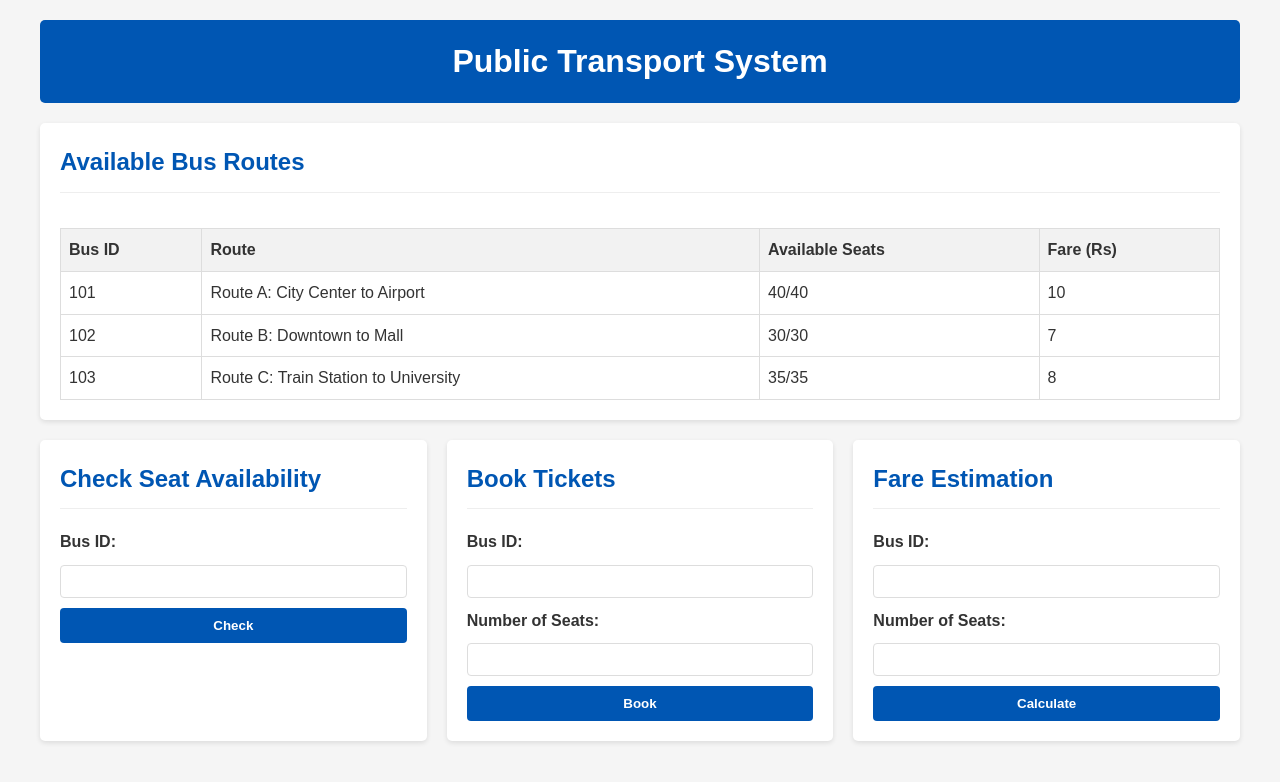
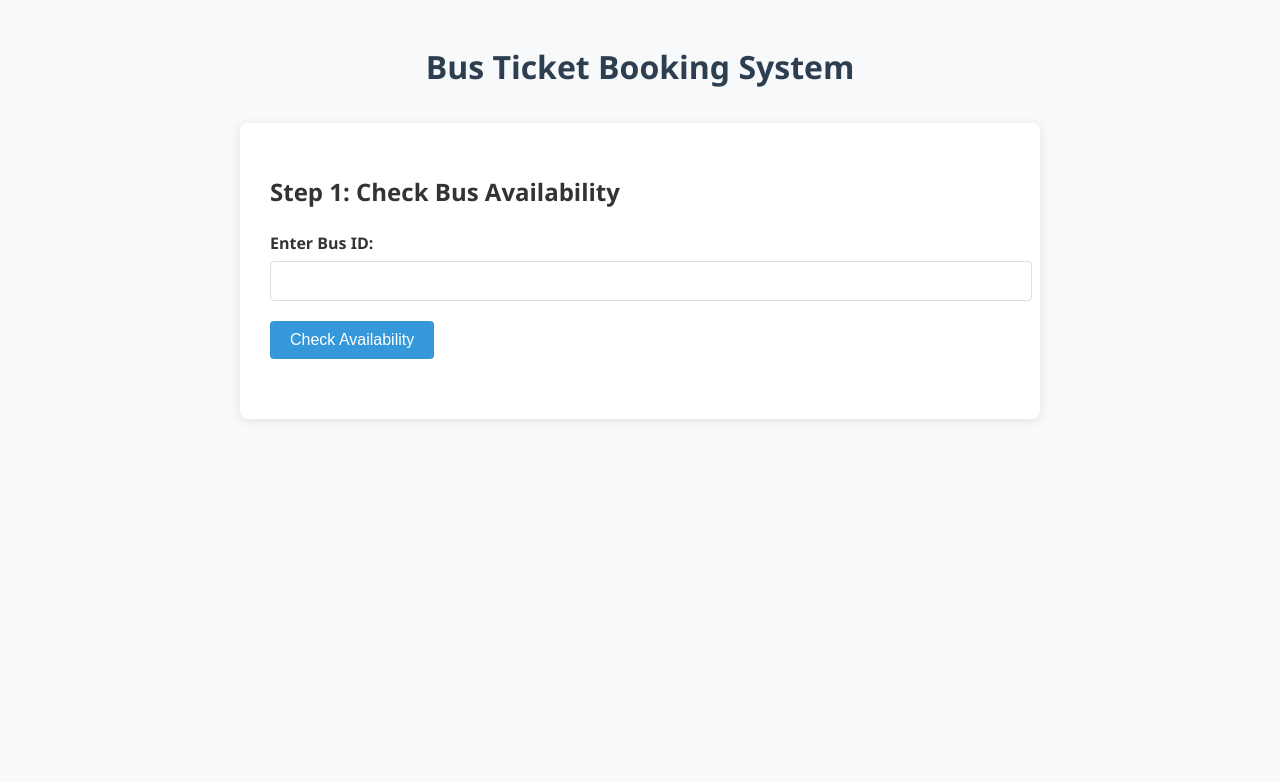
Before and after one commit to AkibDa/Transport, a Flask app: page / in a window 1280 px wide. Shown: the top 782 px of the page. Run offline with Flask 3, Linux system fonts and the light colour scheme.

Commit message:
third version of the app

```diff
--- a/main.py
+++ b/main.py
@@ -30,25 +30,10 @@ class TransportSystem:
             Bus(103, "Route C: Train Station to University", 35, 8),
         ]
 
-    def view_routes(self):
-        return self.buses
-
-    def check_seat_availability(self, bus_id):
+    def get_bus(self, bus_id):
         for bus in self.buses:
             if bus.bus_id == bus_id:
-                return bus.check_availability()
-        return None
-
-    def book_ticket(self, bus_id, num_seats):
-        for bus in self.buses:
-            if bus.bus_id == bus_id:
-                return bus.book_tickets(num_seats)
-        return None
-
-    def get_fare_estimate(self, bus_id, num_seats):
-        for bus in self.buses:
-            if bus.bus_id == bus_id:
-                return bus.get_fare(num_seats)
+                return bus
         return None
 
 system = TransportSystem()
@@ -57,40 +42,59 @@ system = TransportSystem()
 def index():
     return render_template('index.html')
 
-# API endpoints for AJAX calls
-@app.route('/api/routes')
-def get_routes():
-    buses = system.view_routes()
-    return jsonify([{
+# API endpoints
+@app.route('/api/check_bus', methods=['POST'])
+def check_bus():
+    bus_id = int(request.json.get('bus_id'))
+    bus = system.get_bus(bus_id)
+    if not bus:
+        return jsonify({'error': 'Invalid Bus ID'}), 404
+
+    return jsonify({
         'bus_id': bus.bus_id,
         'route': bus.route,
         'available_seats': bus.available_seats,
-        'total_seats': bus.total_seats,
-        'fare': bus.fare
-    } for bus in buses])
-
-@app.route('/api/check_availability', methods=['POST'])
-def check_availability():
-    data = request.get_json()
-    bus_id = int(data['bus_id'])
-    seats = system.check_seat_availability(bus_id)
-    return jsonify({'available_seats': seats})
+        'fare_per_seat': bus.fare
+    })
 
 @app.route('/api/book', methods=['POST'])
 def book():
-    data = request.get_json()
-    bus_id = int(data['bus_id'])
-    num_seats = int(data['num_seats'])
-    success = system.book_ticket(bus_id, num_seats)
-    return jsonify({'success': success})
+    bus_id = int(request.json.get('bus_id'))
+    num_seats = int(request.json.get('num_seats'))
 
-@app.route('/api/fare', methods=['POST'])
-def fare():
-    data = request.get_json()
-    bus_id = int(data['bus_id'])
-    num_seats = int(data['num_seats'])
-    fare = system.get_fare_estimate(bus_id, num_seats)
-    return jsonify({'fare': fare})
+    bus = system.get_bus(bus_id)
+    if not bus:
+        return jsonify({'error': 'Invalid Bus ID'}), 404
+
+    if num_seats > bus.available_seats:
+        return jsonify({'error': 'Not enough seats available'}), 400
+
+    # Calculate fare before booking to show user
+    fare = bus.get_fare(num_seats)
+
+    # Only book if user confirms (we'll handle this in frontend)
+    return jsonify({
+        'fare': fare,
+        'available_seats': bus.available_seats
+    })
+
+@app.route('/api/confirm_booking', methods=['POST'])
+def confirm_booking():
+    bus_id = int(request.json.get('bus_id'))
+    num_seats = int(request.json.get('num_seats'))
+
+    bus = system.get_bus(bus_id)
+    if not bus:
+        return jsonify({'error': 'Invalid Bus ID'}), 404
+
+    success = bus.book_tickets(num_seats)
+    if not success:
+        return jsonify({'error': 'Booking failed'}), 400
+
+    return jsonify({
+        'message': f'Successfully booked {num_seats} seat(s)',
+        'new_availability': bus.available_seats
+    })
 
 if __name__ == '__main__':
     app.run(debug=True)
--- a/static/script.js
+++ b/static/script.js
@@ -1,89 +1,60 @@
 document.addEventListener('DOMContentLoaded', function() {
-  // Load routes when page loads
-  loadRoutes();
+  // Current booking state
+  let currentBus = null;
 
-  // Set up form event listeners
-  document.getElementById('availability-form').addEventListener('submit', checkAvailability);
-  document.getElementById('book-form').addEventListener('submit', bookTickets);
-  document.getElementById('fare-form').addEventListener('submit', calculateFare);
-});
+  // Step 1: Check Bus Availability
+  document.getElementById('check-bus-form').addEventListener('submit', function(e) {
+      e.preventDefault();
+      const busId = document.getElementById('bus-id').value;
 
-function loadRoutes() {
-  fetch('/api/routes')
-      .then(response => response.json())
-      .then(data => {
-          const container = document.getElementById('routes-container');
-
-          if (data.length === 0) {
-              container.innerHTML = '<p>No routes available</p>';
-              return;
-          }
-
-          let html = `
-              <table>
-                  <thead>
-                      <tr>
-                          <th>Bus ID</th>
-                          <th>Route</th>
-                          <th>Available Seats</th>
-                          <th>Fare (Rs)</th>
-                      </tr>
-                  </thead>
-                  <tbody>
-          `;
-
-          data.forEach(bus => {
-              html += `
-                  <tr>
-                      <td>${bus.bus_id}</td>
-                      <td>${bus.route}</td>
-                      <td>${bus.available_seats}/${bus.total_seats}</td>
-                      <td>${bus.fare}</td>
-                  </tr>
-              `;
-          });
-
-          html += `</tbody></table>`;
-          container.innerHTML = html;
-      })
-      .catch(error => {
-          console.error('Error loading routes:', error);
-          document.getElementById('routes-container').innerHTML =
-              '<p class="error">Error loading routes. Please try again.</p>';
-      });
-}
-
-function checkAvailability(e) {
-  e.preventDefault();
-  const busId = document.getElementById('avail-bus-id').value;
-  const resultDiv = document.getElementById('availability-result');
-
-  fetch('/api/check_availability', {
+      fetch('/api/check_bus', {
           method: 'POST',
           headers: {
               'Content-Type': 'application/json',
           },
           body: JSON.stringify({ bus_id: busId })
       })
-  .then(response => response.json())
+      .then(response => {
+          if (!response.ok) {
+              return response.json().then(err => { throw err; });
+          }
+          return response.json();
+      })
       .then(data => {
-      if (data.available_seats === null) {
-          resultDiv.innerHTML = `<p class="error">Invalid Bus ID</p>`;
-      } else {
-          resultDiv.innerHTML = `<p class="success">Available seats: ${data.available_seats}</p>`;
-      }
+          currentBus = data;
+          document.getElementById('bus-route').textContent = data.route;
+          document.getElementById('bus-seats').textContent = data.available_seats;
+          document.getElementById('bus-fare').textContent = data.fare_per_seat;
+          document.getElementById('bus-info').classList.remove('hidden');
+
+          // Clear any previous error
+          const errorDiv = document.querySelector('#step1 .error-message');
+          if (errorDiv) errorDiv.remove();
       })
       .catch(error => {
-      console.error('Error:', error);
-      resultDiv.innerHTML = `<p class="error">Error checking availability</p>`;
+          const errorDiv = document.createElement('div');
+          errorDiv.className = 'error-message';
+          errorDiv.textContent = error.error || 'Error checking bus availability';
+          document.getElementById('check-bus-form').appendChild(errorDiv);
       });
+  });
+
+  // Proceed to booking step
+  document.getElementById('proceed-to-booking').addEventListener('click', function() {
+      document.getElementById('step1').classList.add('hidden');
+      document.getElementById('step2').classList.remove('hidden');
+      document.getElementById('num-seats').focus();
+  });
+
+  // Step 2: Calculate Fare and Book
+  document.getElementById('booking-form').addEventListener('submit', function(e) {
+      e.preventDefault();
+      const numSeats = document.getElementById('num-seats').value;
+
+      if (!currentBus) {
+          showError('No bus selected');
+          return;
       }
-
-function bookTickets(e) {
-  e.preventDefault();
-  const busId = document.getElementById('book-bus-id').value;
-  const numSeats = document.getElementById('num-seats').value;
-  const resultDiv = document.getElementById('book-result');
 
       fetch('/api/book', {
           method: 'POST',
@@ -91,64 +62,89 @@ function bookTickets(e) {
               'Content-Type': 'application/json',
           },
           body: JSON.stringify({
-          bus_id: busId,
+              bus_id: currentBus.bus_id,
               num_seats: numSeats
           })
       })
-  .then(response => response.json())
+      .then(response => {
+          if (!response.ok) {
+              return response.json().then(err => { throw err; });
+          }
+          return response.json();
+      })
       .then(data => {
-      if (data.success) {
-          resultDiv.innerHTML = `
-              <p class="success">
-                  ${numSeats} seat(s) booked successfully!
-              </p>
-          `;
-          // Refresh routes to show updated availability
-          loadRoutes();
-      } else {
-          resultDiv.innerHTML = `
-              <p class="error">
-                  Booking failed. Not enough seats or invalid Bus ID.
-              </p>
-          `;
-      }
+          document.getElementById('total-fare').textContent = data.fare;
+          document.getElementById('fare-display').classList.remove('hidden');
+          document.getElementById('confirm-booking').classList.remove('hidden');
+
+          // Clear any previous error
+          const errorDiv = document.querySelector('#step2 .error-message');
+          if (errorDiv) errorDiv.remove();
       })
       .catch(error => {
-      console.error('Error:', error);
-      resultDiv.innerHTML = `<p class="error">Error processing booking</p>`;
+          showError(error.error || 'Error calculating fare');
       });
-}
+  });
 
-function calculateFare(e) {
-  e.preventDefault();
-  const busId = document.getElementById('fare-bus-id').value;
-  const numSeats = document.getElementById('fare-num-seats').value;
-  const resultDiv = document.getElementById('fare-result');
+  // Confirm booking
+  document.getElementById('confirm-booking').addEventListener('click', function() {
+      const numSeats = document.getElementById('num-seats').value;
 
-  fetch('/api/fare', {
+      fetch('/api/confirm_booking', {
           method: 'POST',
           headers: {
               'Content-Type': 'application/json',
           },
           body: JSON.stringify({
-          bus_id: busId,
+              bus_id: currentBus.bus_id,
               num_seats: numSeats
           })
       })
-  .then(response => response.json())
+      .then(response => {
+          if (!response.ok) {
+              return response.json().then(err => { throw err; });
+          }
+          return response.json();
+      })
       .then(data => {
-      if (data.fare === null) {
-          resultDiv.innerHTML = `<p class="error">Invalid Bus ID</p>`;
-      } else {
-          resultDiv.innerHTML = `
-              <p class="success">
-                  Estimated fare for ${numSeats} seat(s): Rs${data.fare}
-              </p>
+          // Show confirmation
+          document.getElementById('step2').classList.add('hidden');
+          document.getElementById('step3').classList.remove('hidden');
+          document.getElementById('confirmation-message').innerHTML = `
+              <p><strong>Booking confirmed!</strong></p>
+              <p>Bus ID: ${currentBus.bus_id}</p>
+              <p>Route: ${currentBus.route}</p>
+              <p>Seats booked: ${numSeats}</p>
+              <p>Total fare: Rs${document.getElementById('total-fare').textContent}</p>
+              <p>Remaining seats: ${data.new_availability}</p>
           `;
-      }
       })
       .catch(error => {
-      console.error('Error:', error);
-      resultDiv.innerHTML = `<p class="error">Error calculating fare</p>`;
+          showError(error.error || 'Error confirming booking');
       });
+  });
+
+  // Start new booking
+  document.getElementById('new-booking').addEventListener('click', function() {
+      // Reset everything
+      currentBus = null;
+      document.getElementById('check-bus-form').reset();
+      document.getElementById('booking-form').reset();
+      document.getElementById('bus-info').classList.add('hidden');
+      document.getElementById('fare-display').classList.add('hidden');
+      document.getElementById('confirm-booking').classList.add('hidden');
+      document.getElementById('step3').classList.add('hidden');
+      document.getElementById('step1').classList.remove('hidden');
+  });
+
+  function showError(message) {
+      // Remove any existing error messages
+      const existingError = document.querySelector('.error-message');
+      if (existingError) existingError.remove();
+
+      const errorDiv = document.createElement('div');
+      errorDiv.className = 'error-message';
+      errorDiv.textContent = message;
+      document.getElementById('booking-form').appendChild(errorDiv);
   }
+});
--- a/static/style.css
+++ b/static/style.css
@@ -1,119 +1,117 @@
 body {
-  font-family: Arial, sans-serif;
+  font-family: 'Segoe UI', Tahoma, Geneva, Verdana, sans-serif;
   line-height: 1.6;
   margin: 0;
   padding: 0;
   color: #333;
-  background-color: #f5f5f5;
+  background-color: #f8f9fa;
 }
 
 .container {
-  max-width: 1200px;
+  max-width: 800px;
   margin: 0 auto;
   padding: 20px;
 }
 
 header {
-  background: #0056b3;
-  color: white;
-  padding: 1rem;
   text-align: center;
-  border-radius: 5px;
+  margin-bottom: 30px;
+}
+
+header h1 {
+  color: #2c3e50;
+  margin-bottom: 10px;
+}
+
+main {
+  background: white;
+  padding: 30px;
+  border-radius: 8px;
+  box-shadow: 0 2px 10px rgba(0, 0, 0, 0.1);
+}
+
+section {
+  margin-bottom: 30px;
+  transition: all 0.3s ease;
+}
+
+.hidden {
+  display: none;
+}
+
+.active-step {
+  display: block;
+}
+
+.form-group {
   margin-bottom: 20px;
 }
 
-header h1 {
-  margin: 0;
-}
-
-main {
-  display: grid;
-  grid-template-columns: 1fr;
-  gap: 20px;
-}
-
-.action-sections {
-  display: grid;
-  grid-template-columns: repeat(auto-fit, minmax(300px, 1fr));
-  gap: 20px;
-}
-
-section {
-  background: white;
-  padding: 20px;
-  border-radius: 5px;
-  box-shadow: 0 2px 5px rgba(0,0,0,0.1);
-}
-
-h2 {
-  margin-top: 0;
-  color: #0056b3;
-  border-bottom: 1px solid #eee;
-  padding-bottom: 10px;
-}
-
-table {
-  width: 100%;
-  border-collapse: collapse;
-  margin-top: 1rem;
-}
-
-th, td {
-  border: 1px solid #ddd;
-  padding: 8px;
-  text-align: left;
-}
-
-th {
-  background-color: #f2f2f2;
-}
-
-form {
-  display: grid;
-  grid-gap: 10px;
-  margin-top: 15px;
-}
-
 label {
-  font-weight: bold;
+  display: block;
+  margin-bottom: 5px;
+  font-weight: 600;
 }
 
 input {
-  padding: 8px;
+  width: 100%;
+  padding: 10px;
   border: 1px solid #ddd;
+  border-radius: 4px;
+  font-size: 16px;
+}
+
+button {
+  background-color: #3498db;
+  color: white;
+  border: none;
+  padding: 10px 20px;
+  border-radius: 4px;
+  cursor: pointer;
+  font-size: 16px;
+  margin-right: 10px;
+  transition: background-color 0.3s;
+}
+
+button:hover {
+  background-color: #2980b9;
+}
+
+#confirm-booking {
+  background-color: #2ecc71;
+}
+
+#confirm-booking:hover {
+  background-color: #27ae60;
+}
+
+#bus-info {
+  margin-top: 20px;
+  padding: 15px;
+  background-color: #f8f9fa;
+  border-radius: 4px;
+  border-left: 4px solid #3498db;
+}
+
+#fare-display {
+  margin: 15px 0;
+  padding: 10px;
+  background-color: #e8f4fc;
   border-radius: 4px;
 }
 
-button {
-  padding: 10px;
-  background: #0056b3;
-  color: white;
-  border: none;
+#confirmation-message {
+  padding: 20px;
+  background-color: #e8f8f0;
   border-radius: 4px;
-  cursor: pointer;
-  font-weight: bold;
+  border-left: 4px solid #2ecc71;
+  margin-bottom: 20px;
 }
 
-button:hover {
-  background: #003d7a;
-}
-
-#routes-container {
-  overflow-x: auto;
-}
-
-.result {
-  margin-top: 15px;
+.error-message {
+  color: #e74c3c;
+  margin-top: 10px;
   padding: 10px;
+  background-color: #fdedec;
   border-radius: 4px;
 }
-
-.success {
-  background-color: #d4edda;
-  color: #155724;
-}
-
-.error {
-  background-color: #f8d7da;
-  color: #721c24;
-}
--- a/templates/index.html
+++ b/templates/index.html
@@ -3,63 +3,57 @@
 <head>
     <meta charset="UTF-8">
     <meta name="viewport" content="width=device-width, initial-scale=1.0">
-    <title>Bus Transport System</title>
+    <title>Bus Ticket Booking</title>
     <link rel="stylesheet" href="{{ url_for('static', filename='style.css') }}">
 </head>
 <body>
     <div class="container">
         <header>
-            <h1>Public Transport System</h1>
+            <h1>Bus Ticket Booking System</h1>
         </header>
 
         <main>
-            <section id="routes-section">
-                <h2>Available Bus Routes</h2>
-                <div id="routes-container">
-                    <!-- Routes will be loaded here by JavaScript -->
-                    <p>Loading routes...</p>
+            <!-- Step 1: Check Bus Availability -->
+            <section id="step1" class="active-step">
+                <h2>Step 1: Check Bus Availability</h2>
+                <form id="check-bus-form">
+                    <div class="form-group">
+                        <label for="bus-id">Enter Bus ID:</label>
+                        <input type="number" id="bus-id" required>
+                    </div>
+                    <button type="submit">Check Availability</button>
+                </form>
+                <div id="bus-info" class="hidden">
+                    <h3>Bus Information</h3>
+                    <p><strong>Route:</strong> <span id="bus-route"></span></p>
+                    <p><strong>Available Seats:</strong> <span id="bus-seats"></span></p>
+                    <p><strong>Fare per Seat:</strong> Rs<span id="bus-fare"></span></p>
+                    <button id="proceed-to-booking">Proceed to Booking</button>
                 </div>
             </section>
 
-            <div class="action-sections">
-                <section id="availability-section">
-                    <h2>Check Seat Availability</h2>
-                    <form id="availability-form">
-                        <label for="avail-bus-id">Bus ID:</label>
-                        <input type="number" id="avail-bus-id" required>
-                        <button type="submit">Check</button>
-                    </form>
-                    <div id="availability-result"></div>
-                </section>
-
-                <section id="book-section">
-                    <h2>Book Tickets</h2>
-                    <form id="book-form">
-                        <label for="book-bus-id">Bus ID:</label>
-                        <input type="number" id="book-bus-id" required>
-
+            <!-- Step 2: Book Tickets -->
+            <section id="step2" class="hidden">
+                <h2>Step 2: Book Tickets</h2>
+                <form id="booking-form">
+                    <div class="form-group">
                         <label for="num-seats">Number of Seats:</label>
                         <input type="number" id="num-seats" min="1" required>
+                    </div>
+                    <div id="fare-display" class="hidden">
+                        <p><strong>Total Fare:</strong> Rs<span id="total-fare">0</span></p>
+                    </div>
+                    <button type="submit">Calculate Fare</button>
+                    <button type="button" id="confirm-booking" class="hidden">Confirm Booking</button>
+                </form>
+            </section>
 
-                        <button type="submit">Book</button>
-                    </form>
-                    <div id="book-result"></div>
-                </section>
-
-                <section id="fare-section">
-                    <h2>Fare Estimation</h2>
-                    <form id="fare-form">
-                        <label for="fare-bus-id">Bus ID:</label>
-                        <input type="number" id="fare-bus-id" required>
-
-                        <label for="fare-num-seats">Number of Seats:</label>
-                        <input type="number" id="fare-num-seats" min="1" required>
-
-                        <button type="submit">Calculate</button>
-                    </form>
-                    <div id="fare-result"></div>
-                </section>
-            </div>
+            <!-- Step 3: Booking Confirmation -->
+            <section id="step3" class="hidden">
+                <h2>Booking Confirmation</h2>
+                <div id="confirmation-message"></div>
+                <button id="new-booking">Start New Booking</button>
+            </section>
         </main>
     </div>
 
```
Lines whose indentation alone changed are shown as unchanged.
